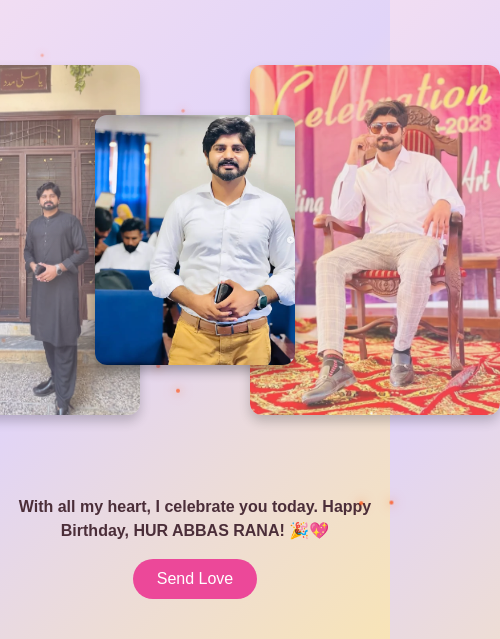
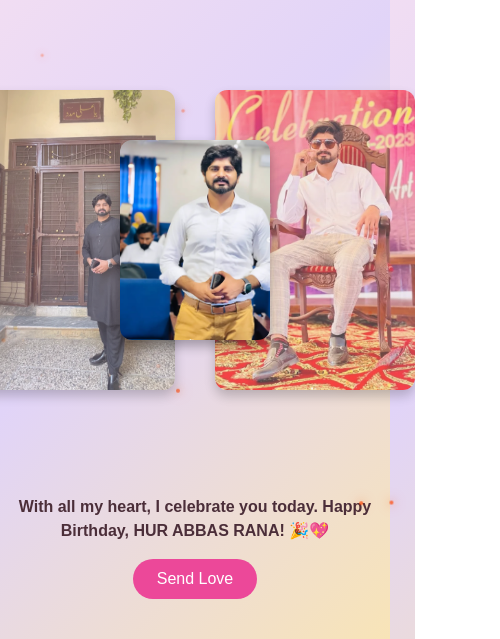
Before and after one commit to hurabbas100/happybirthday, a plain HTML site: page index.html in a window 390 px wide. Both pictures are taken after a click on the button "Open Your Gift". Shown: the part 205-844 px from the top of the page, 500 px wide, since content can reach past the window. Drawn offline with nearby package versions, Linux system fonts and the light colour scheme.

Commit message:
Add files via upload

```diff
--- a/index.html
+++ b/index.html
@@ -89,8 +89,8 @@
             display: flex;
             width: 100%;
             max-width: 900px;
-            height: 550px;
-            gap: 1.5rem;
+            height: 500px;
+            gap: 2rem;
             padding: 1rem;
             position: relative;
             justify-content: center;
@@ -99,8 +99,8 @@
         }
         .carousel img {
             flex: 0 0 auto;
-            width: 250px;
-            height: 350px;
+            width: 200px;
+            height: 300px;
             object-fit: cover;
             border-radius: 12px;
             box-shadow: 0 6px 12px rgba(0, 0, 0, 0.3);
@@ -108,25 +108,26 @@
             opacity: 0.7;
             z-index: 1;
             position: absolute;
+            visibility: visible;
         }
         .carousel img.center {
-            width: 350px;
-            height: 450px;
+            width: 300px;
+            height: 400px;
             opacity: 1;
             z-index: 2;
             transform: translateX(0);
         }
         .carousel img.left {
-            width: 250px;
-            height: 350px;
+            width: 200px;
+            height: 300px;
             opacity: 0.7;
-            transform: translateX(-300px);
+            transform: translateX(-260px);
         }
         .carousel img.right {
-            width: 250px;
-            height: 350px;
+            width: 200px;
+            height: 300px;
             opacity: 0.7;
-            transform: translateX(300px);
+            transform: translateX(260px);
         }
         .carousel img.hidden {
             opacity: 0;
@@ -153,15 +154,46 @@
         }
         @media (max-width: 768px) {
             .heart-balloon { font-size: 2rem; left: 5%; }
-            .carousel img { width: 150px; height: 200px; }
-            .carousel img.center { width: 200px; height: 250px; }
-            .carousel img.left { transform: translateX(-180px); }
-            .carousel img.right { transform: translateX(180px); }
-            .carousel { height: 300px; max-width: 600px; }
+            .carousel {
+                max-width: 100%;
+                height: 300px;
+                padding: 0.5rem;
+            }
+            .carousel img {
+                width: 120px;
+                height: 180px;
+            }
+            .carousel img.center {
+                width: 180px;
+                height: 240px;
+            }
+            .carousel img.left {
+                transform: translateX(-150px);
+            }
+            .carousel img.right {
+                transform: translateX(150px);
+            }
             .text-4xl { font-size: 1.25rem; line-height: 1.5; }
             .text-2xl { font-size: 1rem; line-height: 1.5; }
             .typewriter { white-space: normal; }
             .fire-particle { width: 4px; height: 4px; }
+        }
+        @media (max-width: 480px) {
+            .carousel img {
+                width: 100px;
+                height: 150px;
+            }
+            .carousel img.center {
+                width: 150px;
+                height: 200px;
+            }
+            .carousel img.left {
+                transform: translateX(-120px);
+            }
+            .carousel img.right {
+                transform: translateX(120px);
+            }
+            .carousel { height: 250px; }
         }
     </style>
 </head>
```
